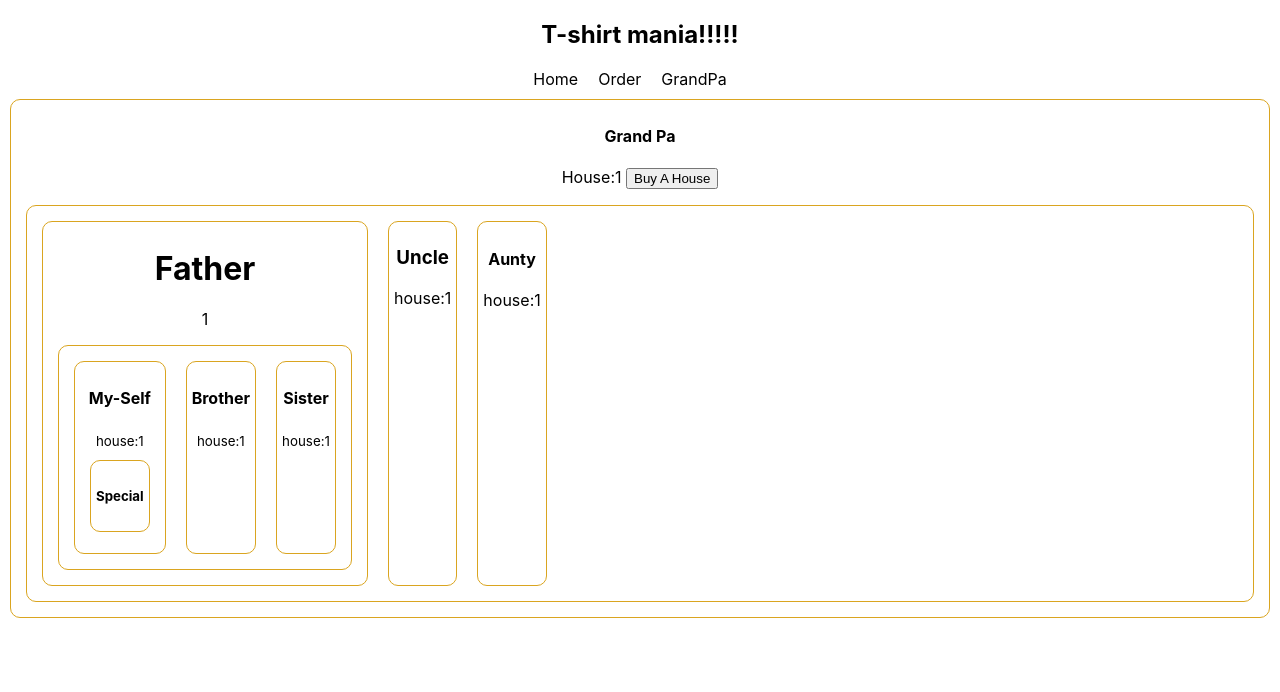
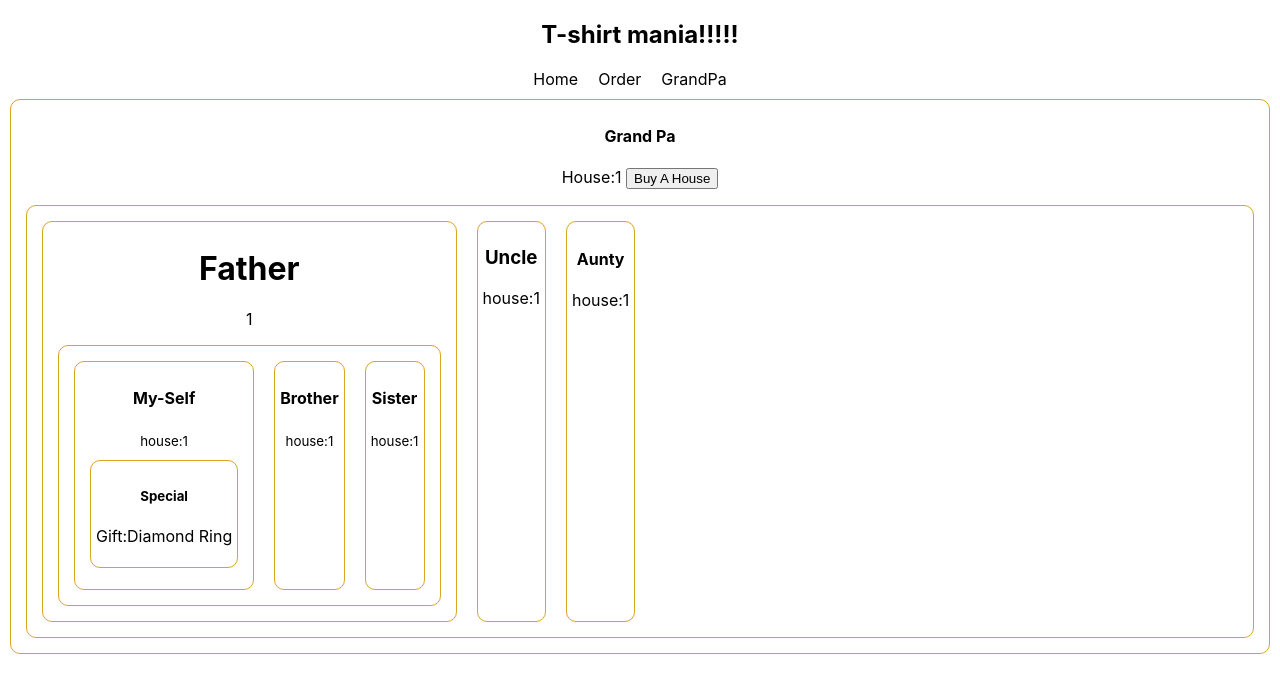
Before and after one commit to capmahin/t-shirt-mania, a React (Create React App) app: page /grandpa in a window 1280 px wide. Shown: the top 692 px of the page. Built offline with nearby package versions, Linux system fonts and the light colour scheme.

Commit message:
add a gift diamond ring

```diff
--- a/src/components/Father/Father.js
+++ b/src/components/Father/Father.js
@@ -4,13 +4,13 @@ import MySelf from "../MySelf/MySelf";
 import Brother from "../Brother/Brother";
 import Sister from "../Sister/Sister";
 
-const Father = ({ house }) => {
+const Father = ({ house, ornament }) => {
   return (
     <div>
       <h1>Father</h1>
       <p>{house}</p>
       <div style={{ display: "flex" }}>
-        <MySelf house={house}></MySelf>
+        <MySelf house={house} ornament={ornament}></MySelf>
         <Brother house={house}></Brother>
         <Sister house={house}></Sister>
       </div>
--- a/src/components/Grandpa/Grandpa.js
+++ b/src/components/Grandpa/Grandpa.js
@@ -6,6 +6,7 @@ import Aunty from "../Aunty/Aunty";
 
 const Grandpa = () => {
   const [house, setHouse] = useState(1);
+  const ornament = "Diamond Ring";
   const handleBuyAHouse = () => {
     const newHouseCount = house + 1;
     setHouse(newHouseCount);
@@ -18,7 +19,7 @@ const Grandpa = () => {
         House:{house} <button onClick={handleBuyAHouse}>Buy A House</button>
       </p>
       <div style={{ display: "flex" }}>
-        <Father house={house}></Father>
+        <Father house={house} ornament={ornament}></Father>
         <Uncle house={house}></Uncle>
         <Aunty house={house}></Aunty>
       </div>
--- a/src/components/MySelf/MySelf.js
+++ b/src/components/MySelf/MySelf.js
@@ -2,13 +2,13 @@ import React from "react";
 import Special from "../Special/Special";
 import "./MySelf.css";
 
-const MySelf = ({ house }) => {
+const MySelf = ({ house, ornament }) => {
   return (
     <div>
       <h4>My-Self</h4>
       <p>
         <small>house:{house}</small>
-        <Special></Special>
+        <Special ornament={ornament}></Special>
       </p>
     </div>
   );
--- a/src/components/Special/Special.js
+++ b/src/components/Special/Special.js
@@ -1,9 +1,10 @@
 import React from "react";
 
-const Special = () => {
+const Special = ({ ornament }) => {
   return (
     <div>
       <h5>Special</h5>
+      <p>Gift:{ornament}</p>
     </div>
   );
 };
```
